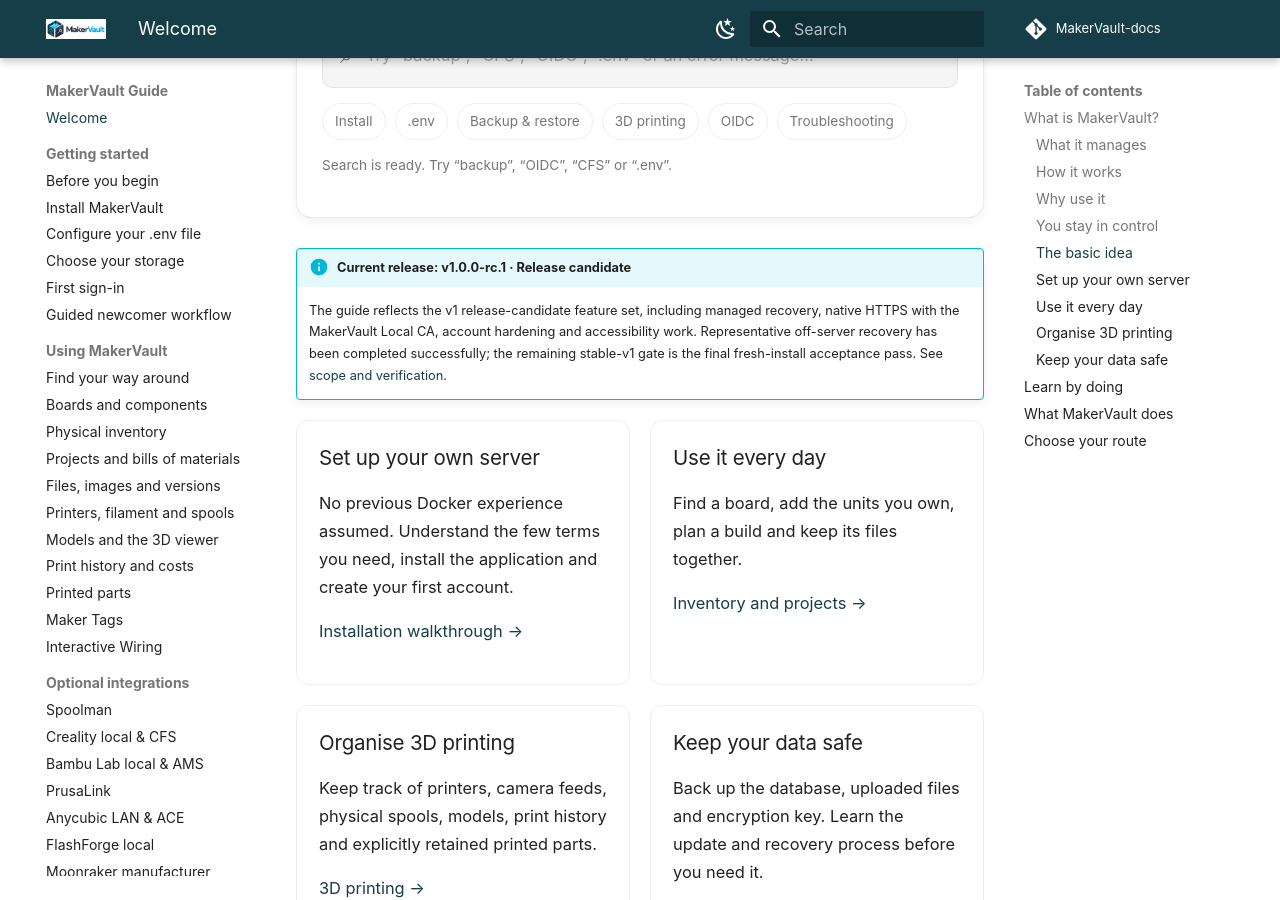
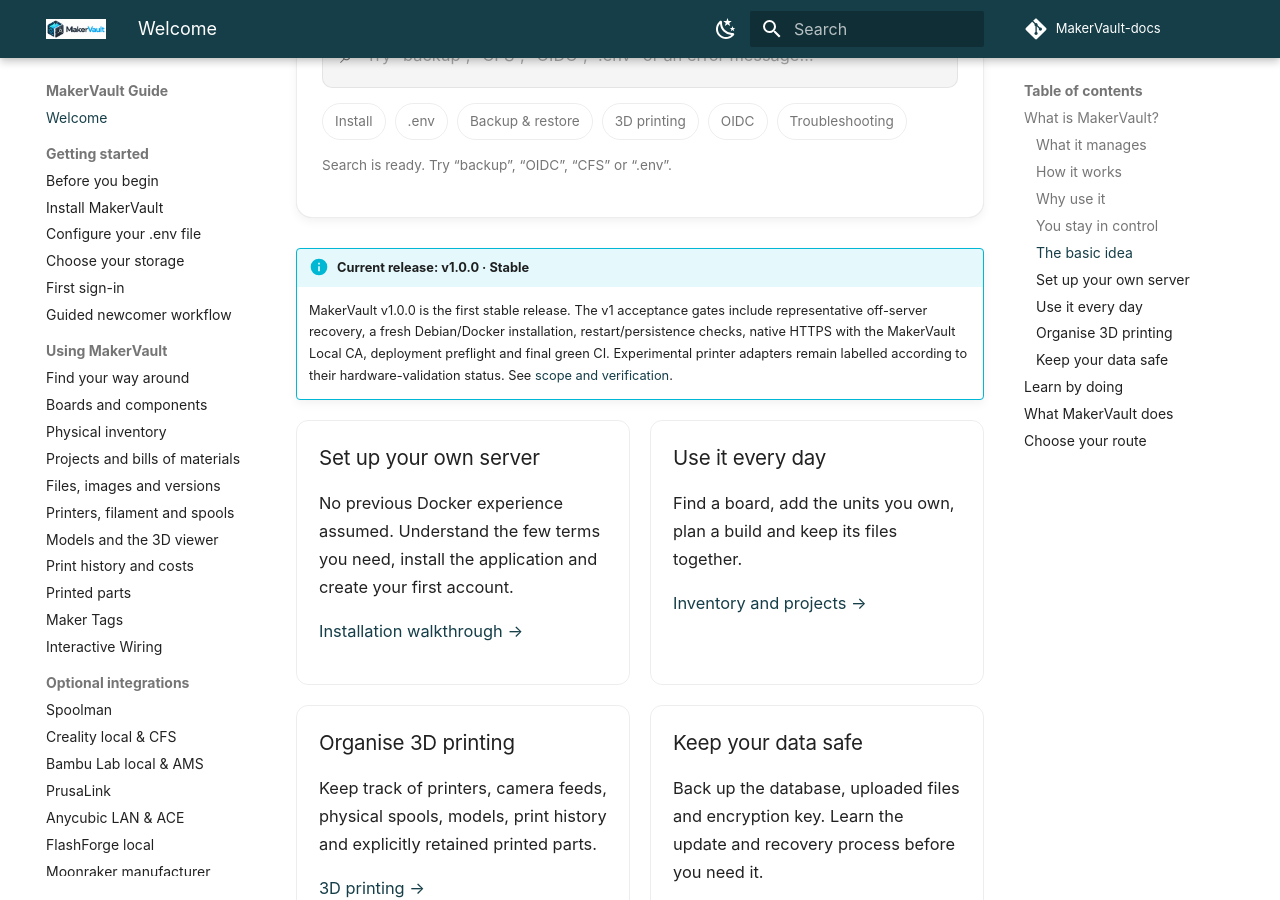
Before and after one commit to gavrd7/MakerVault-docs, an MkDocs documentation site: the page built from docs/guide/index.md, in a window 1280 px wide and 900 px high, scrolled down 2034 px. Built offline with MkDocs 1.6.1 and Material for MkDocs 9.7.7, drawn with Linux system fonts in a browser that asks for light colours; comment, search, counter and statistics services are not loaded.

Commit message:
Promote public guide landing page to stable v1

```diff
--- a/docs/guide/index.md
+++ b/docs/guide/index.md
@@ -81,8 +81,8 @@
   <div id="guide-search-results" class="guide-search__results" data-guide-search-results></div>
 </div>
 
-!!! info "Current release: v1.0.0-rc.1 · Release candidate"
-    The guide reflects the v1 release-candidate feature set, including managed recovery, native HTTPS with the MakerVault Local CA, account hardening and accessibility work. Representative off-server recovery has been completed successfully; the remaining stable-v1 gate is the final fresh-install acceptance pass. See [scope and verification](reference/about.md).
+!!! info "Current release: v1.0.0 · Stable"
+    MakerVault v1.0.0 is the first stable release. The v1 acceptance gates include representative off-server recovery, a fresh Debian/Docker installation, restart/persistence checks, native HTTPS with the MakerVault Local CA, deployment preflight and final green CI. Experimental printer adapters remain labelled according to their hardware-validation status. See [scope and verification](reference/about.md).
 
 <div class="guide-grid" markdown>
 <div class="guide-card" markdown>
```
